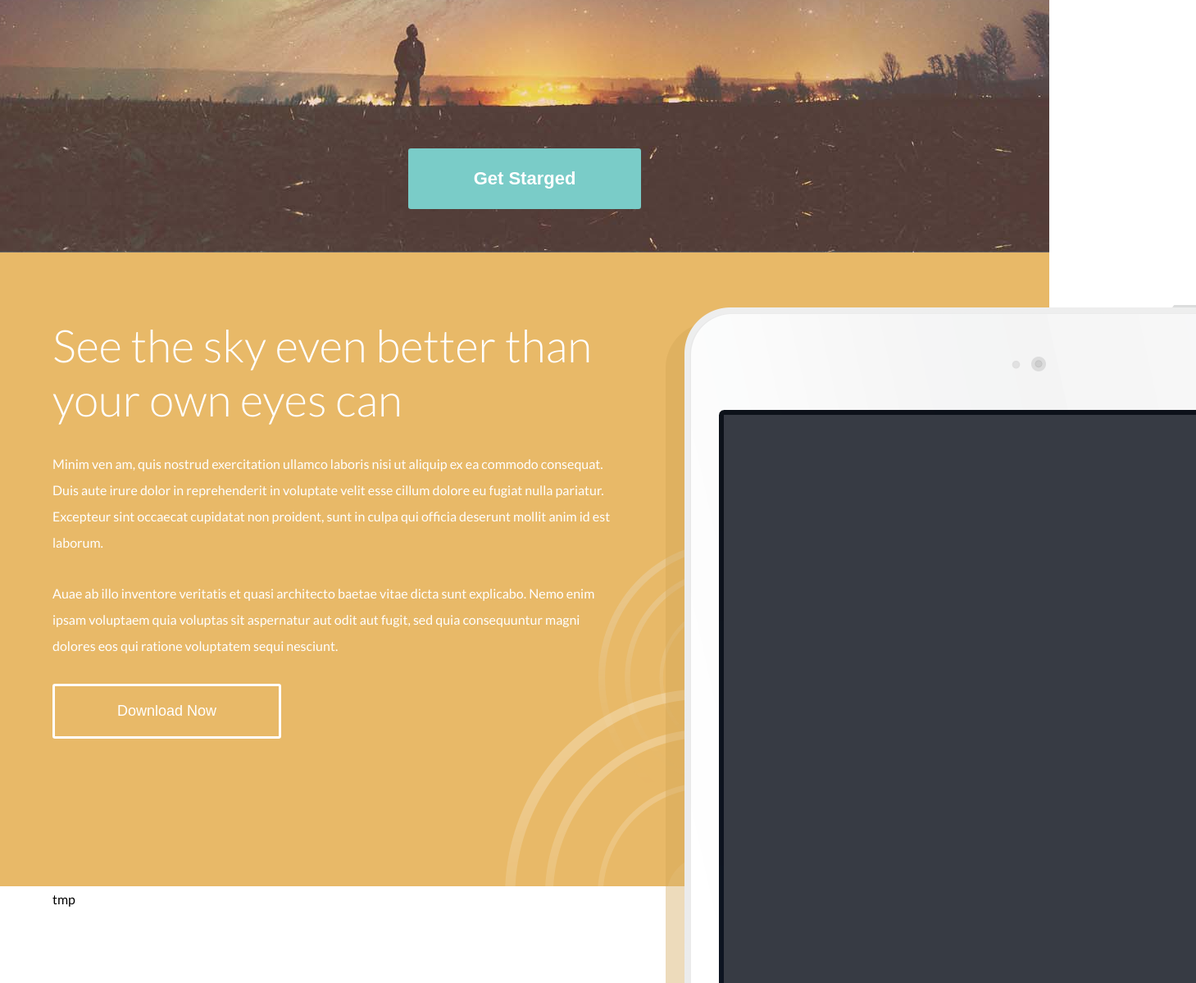
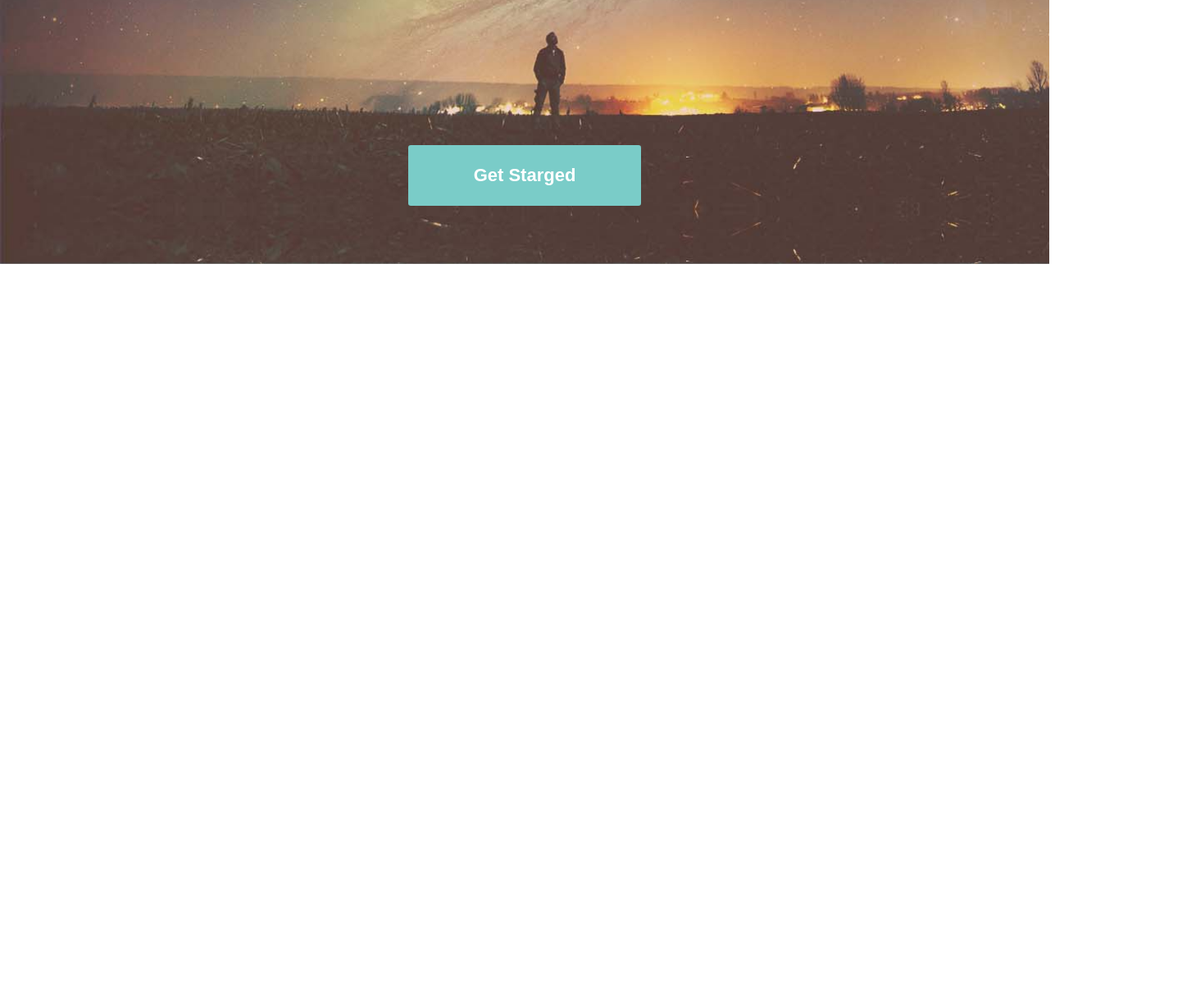
Before and after one commit to sgmbr/psd-to-html, a plain HTML site: page starnight/index.html in a window 1280 px wide. Shown: the part 574-1773 px from the top of the page at 82% size, 1459 px wide, since content can reach past the window. After the commit the page ends 896 px from the top, so only its background shows below. Drawn offline with Linux system fonts and the light colour scheme.

Commit message:
Revert "Download section tmp"
This reverts commit e0fe63e713a885ec8483b522834c46ba9457eb45.

```diff
--- a/starnight/css/style.css
+++ b/starnight/css/style.css
@@ -28,12 +28,14 @@ main {
 }
 
 #lead {
-    height: 55.125rem;
+    height: 56rem;
 }
 
 .tagline {
     width: 43rem;
+    padding-top: 10.5rem;
     margin: 0 auto;
+    margin-bottom: 4rem;
 }
 
 .play-icon {
@@ -42,10 +44,9 @@ main {
     margin-bottom: 17rem;
 }
 
-.download-text {
-    width: 43rem;
-    padding-top: 5rem;
-    padding-bottom: 11.25rem;
+#lead button {
+    display: block;
+    margin: 0 auto;
 }
 
 
@@ -58,29 +59,16 @@ body {
 h1 {
     font-size: 3.75rem;
     font-weight: 300;
-    padding-top: 10.5rem;
     margin-bottom: 0.75rem;
-}
-
-h2 {
-    font-size: 3.4375rem;
-    font-weight: 300;
-    margin-bottom: 1.875rem;
 }
 
 p {
     line-height: 2;
-    margin-bottom: 1.875rem;
 }
 
 button {
     font-size: 1.375rem;
     font-weight: 700;
-}
-
-#download button {
-    font-size: 1.125rem;
-    font-weight: 400;
 }
 
 .tagline {
@@ -89,20 +77,12 @@ button {
 
 .tagline p {
     font-style: italic;
-    font-size: 1.0625rem;
-    margin-bottom: 4rem;
 }
 
 
 /* COLOUR SCHEME & BORDERS */
 
-#lead {
-    background-color: #543c3b;
-    color: #fff;
-}
-
-#download {
-    background-color: #e8b968;
+.tagline {
     color: #fff;
 }
 
@@ -112,18 +92,10 @@ button {
     border-radius: 0.2rem;
     outline: none;
     padding: 1.5rem 5rem;
-    display: block;
 }
 
 #lead button {
     background-color: #7accc8;
-    margin: 0 auto;
-}
-
-#download button {
-    background-color: inherit;
-    border: 0.2rem solid #fff;
-    padding: 1.25rem 4.75rem;
 }
 
 
@@ -132,22 +104,7 @@ button {
 
 #lead {
     background-image: url(../images/lead-img.jpg);
-    background-repeat: no-repeat;
-    background-position: center;
-}
-
-#download .container {
-    position: relative;
-    background-image: url(../images/bg-shape.png);
-    background-repeat: no-repeat;
-    background-position: 34.5rem 22rem;
-}
-
-#download img {
-    position: absolute;
-    top: 4rem;
-    left: 46.75rem;
-    overflow: hidden;
+    background-size: cover;
 }
 
 
--- a/starnight/index.html
+++ b/starnight/index.html
@@ -6,7 +6,7 @@
     <meta name="viewport" content="width=device-width, initial-scale=1.0, minimum-scale=1.0">
     <title>Starnight App</title>
     <link rel="stylesheet" href="https://cdnjs.cloudflare.com/ajax/libs/font-awesome/4.7.0/css/font-awesome.min.css">
-    <link rel="stylesheet" href="https://fonts.googleapis.com/css?family=Lato:300,300i,400,400i,700">
+    <link rel="stylesheet" href="https://fonts.googleapis.com/css?family=Lato:300,400,700">
     <link rel="stylesheet" href="css/style.css">
 </head>
 <body>
@@ -17,25 +17,19 @@
                 <p>Lorem ipsum dolor sit amet, consectetur adipiscing elit, sed do eiusmod tempor incididunt ut labore et dolore magna aliqua. Ut enim ad minim veniam, quis nostrud exercitation</p>
             </div>
             <img src="images/play-icon.png" alt="play icon" class="play-icon">
-            <button type="button" name="start">Get Starged</button>
+            <button type="button" name="button">Get Starged</button>
         </div>
     </section>
 
     <section id="download">
         <div class="container">
-            <div class="download-text">
-                <h2>See the sky even better than your own eyes can</h2>
-                <p>Minim ven am, quis nostrud exercitation ullamco laboris nisi ut aliquip ex ea commodo consequat. Duis aute irure dolor in reprehenderit in voluptate velit esse cillum dolore eu fugiat nulla pariatur. Excepteur sint occaecat cupidatat non proident, sunt in culpa qui officia deserunt mollit anim id est laborum.</p>
-                <p>Auae ab illo inventore veritatis et quasi architecto baetae vitae dicta sunt explicabo. Nemo enim ipsam voluptaem quia voluptas sit aspernatur aut odit aut fugit, sed quia consequuntur magni dolores eos qui ratione voluptatem sequi nesciunt.</p>
-                <button type="button" name="download">Download Now</button>
-            </div>
-            <img src="images/ipad.png" alt="iPad">
+
         </div>
     </section>
 
     <section id="testimonials">
         <div class="container">
-            <p>tmp</p>
+
         </div>
     </section>
 
```
Also changed, not shown: starnight/images/bg-shape.png (deleted), starnight/images/ipad.png (deleted).
